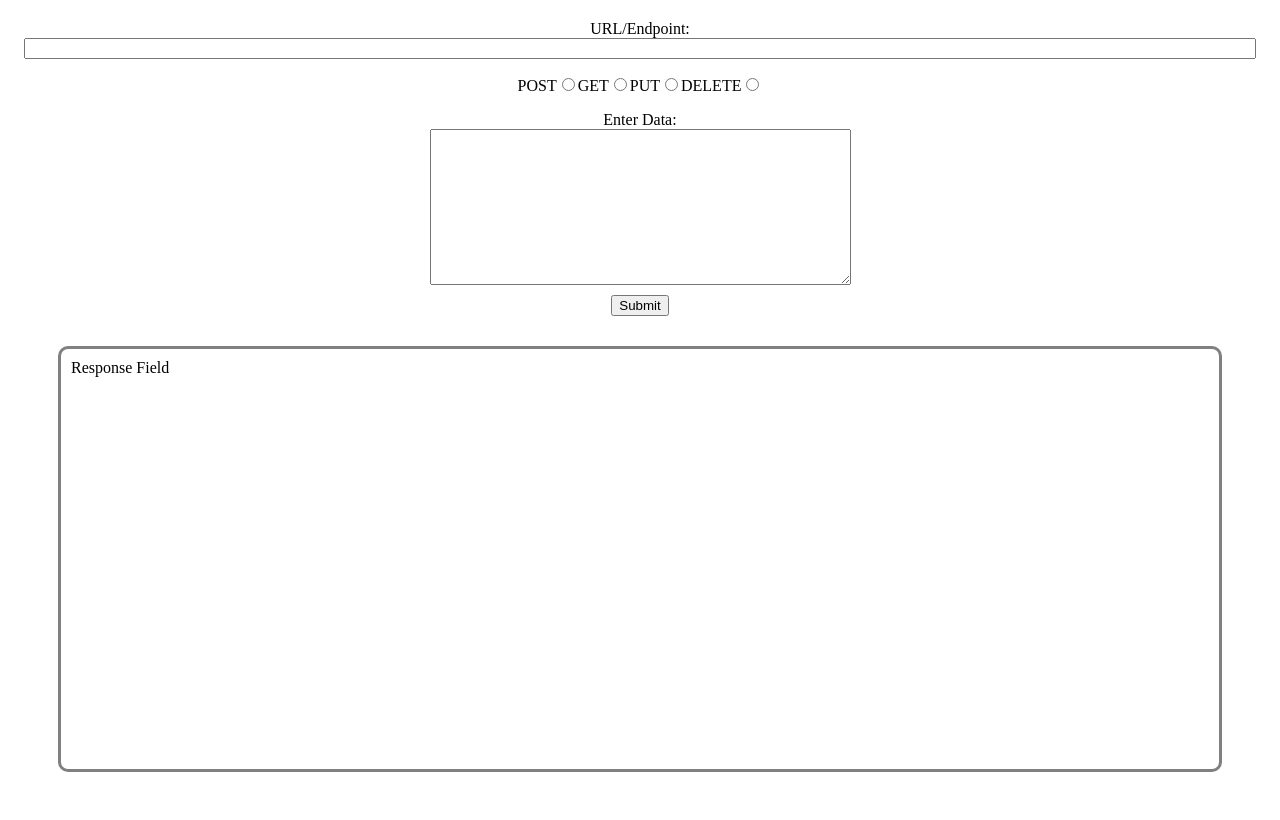
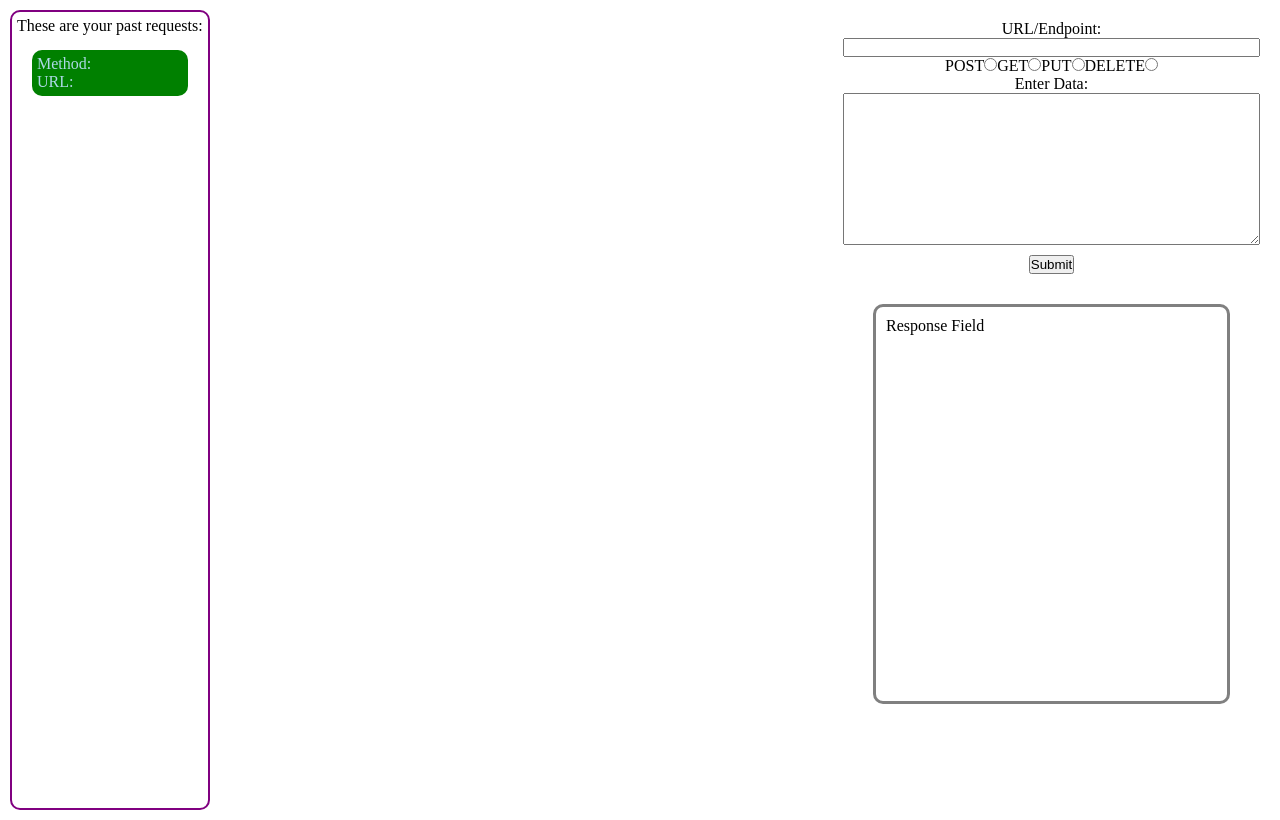
Before and after one commit to franco-ortega/lab-react-ct03-resty, a React app: page / in a window 1280 px wide. Built offline with nearby package versions, Linux system fonts and the light colour scheme.

Commit message:
add styling to PastRequest and PastRequestList; update styling in App.css

```diff
--- /dev/null
+++ b/src/components/app/App.css
@@ -0,0 +1,13 @@
+* {
+    box-sizing: border-box;
+    margin: 0;
+    padding: 0;
+}
+
+.App {
+    display: flex;
+    justify-content: space-between;
+    margin: auto;
+
+
+}
--- a/src/components/app/App.jsx
+++ b/src/components/app/App.jsx
@@ -1,14 +1,21 @@
 import React, { Component } from 'react';
+import PastRequestList from '../pastRequests/PastRequestList';
 import Request from '../requests/Request';
 import Response from '../response/Response';
+import styles from './App.css';
 
 export default class App extends Component {
   render() {
     return (
-      <>
-        <Request />
-        <Response />
-      </>
+      <div className={styles.App}>
+        <div>
+          <PastRequestList />
+        </div>
+        <div>
+          <Request />
+          <Response />
+        </div>
+      </div>
     );
   }
 }
--- /dev/null
+++ b/src/components/pastRequests/PastRequest.css
@@ -0,0 +1,9 @@
+.PastRequest {
+    background-color: green;
+    color: lightblue;
+
+    margin: 15px;
+    padding: 5px;
+
+    border-radius: 10px;
+}
--- a/src/components/pastRequests/PastRequest.jsx
+++ b/src/components/pastRequests/PastRequest.jsx
@@ -0,0 +1,17 @@
+import React, { Component } from 'react';
+import styles from './PastRequest.css';
+
+export default class PastRequest extends Component {
+  render() {
+    return (
+      <div className={styles.PastRequest}>
+        <p>
+            Method:
+        </p>
+        <p>
+            URL:
+        </p>
+      </div>
+    );
+  }
+}
--- /dev/null
+++ b/src/components/pastRequests/PastRequestList.css
@@ -0,0 +1,8 @@
+.PastRequestList {
+    margin: 10px;
+    padding: 5px;
+
+    border: solid 2px purple;
+    border-radius: 10px;
+    height: 100vh;
+}
--- a/src/components/pastRequests/PastRequestList.jsx
+++ b/src/components/pastRequests/PastRequestList.jsx
@@ -0,0 +1,14 @@
+import React, { Component } from 'react';
+import PastRequest from './PastRequest';
+import styles from './PastRequestList.css';
+
+export default class PastRequestList extends Component {
+  render() {
+    return (
+      <section className={styles.PastRequestList}>
+        These are your past requests:
+        <PastRequest />
+      </section>
+    );
+  }
+}
```
